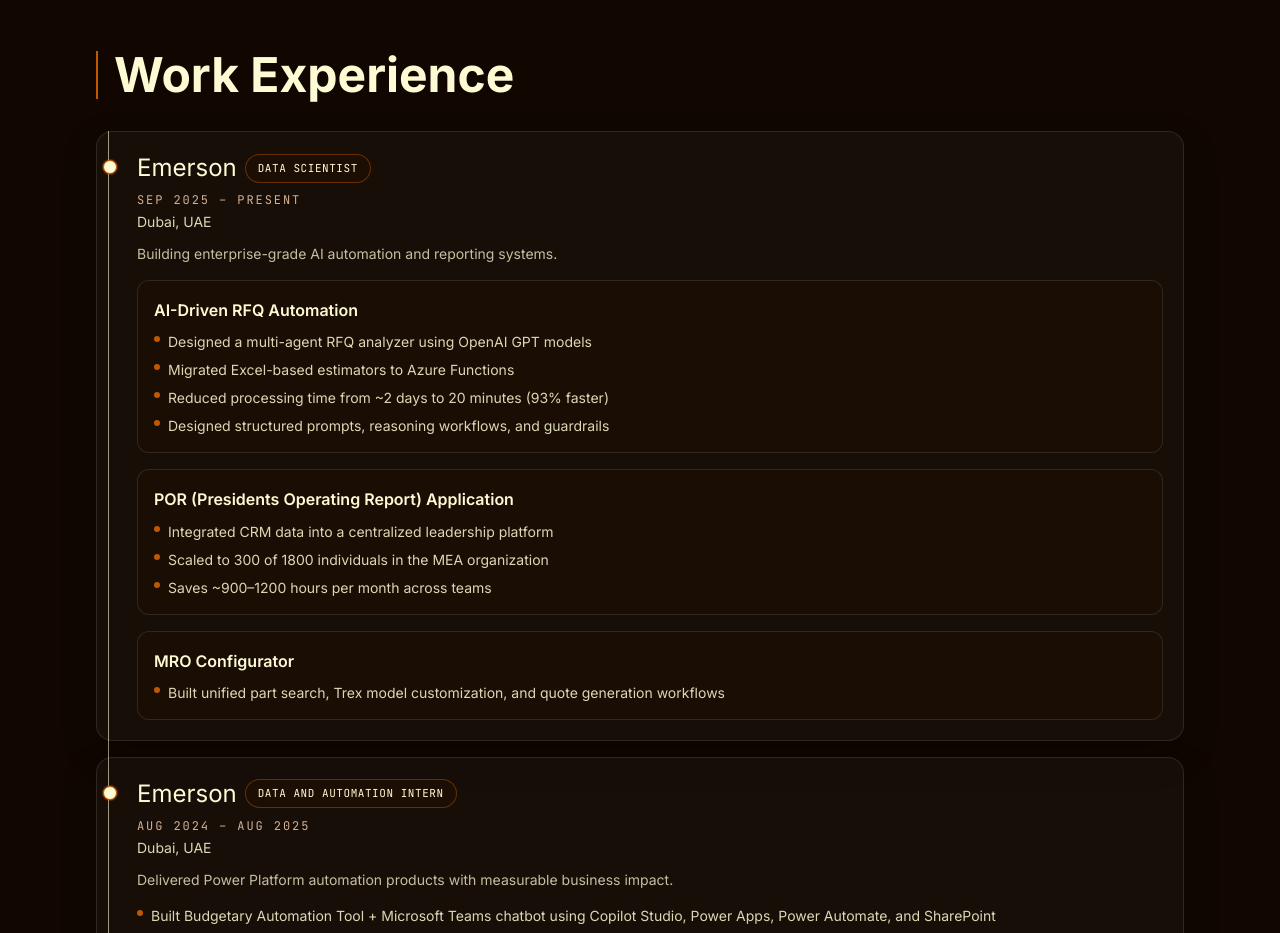
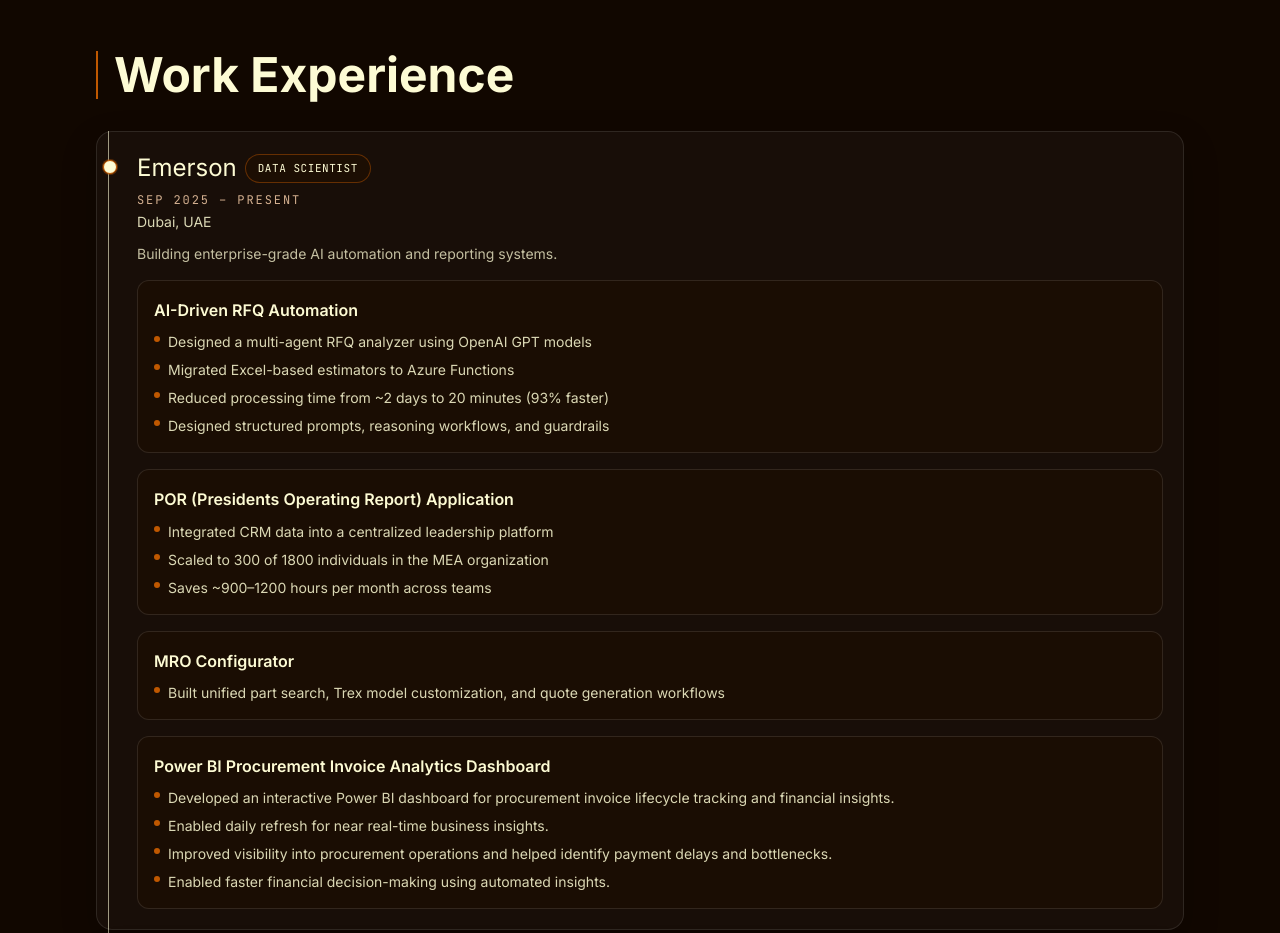
Before and after one commit to harshis15/PersonalPortfolioWebApp, a React (Vite) app in the folder personalportfoliowebapp/: page / in a window 1280 px wide. Shown: the part 2620-3553 px from the top of the page. Built offline with nearby package versions, Linux system fonts and the light colour scheme.

Commit message:
Added esker dashboard info

```diff
--- a/personalportfoliowebapp/src/data/portfolioData.ts
+++ b/personalportfoliowebapp/src/data/portfolioData.ts
@@ -129,7 +129,7 @@
   about: {
     title: 'About',
     statement:
-      "I'm a Dubai-based AI Engineer who thrives at the intersection of machine learning, generative AI, and real-world enterprise automation. From building multi-agent RFQ systems to deploying Power Platform ecosystems used by 300+ people, I care deeply about impact - not just output.",
+      "I'm a Dubai-based AI Engineer who thrives at the intersection of machine learning, generative AI, and real-world enterprise automation. From building multi-agent RFQ systems to deploying Power Platform ecosystems used by 300+ people, I care deeply about impact and not just output.",
     quickFacts: [
       {
         icon: '🎓',
@@ -252,6 +252,15 @@
             title: 'MRO Configurator',
             points: ['Built unified part search, Trex model customization, and quote generation workflows'],
           },
+          {
+            title: 'Power BI Procurement Invoice Analytics Dashboard',
+            points: [
+              'Developed an interactive Power BI dashboard for procurement invoice lifecycle tracking and financial insights.',
+              'Enabled daily refresh for near real-time business insights.',
+              'Improved visibility into procurement operations and helped identify payment delays and bottlenecks.',
+              'Enabled faster financial decision-making using automated insights.',
+            ],
+          },
         ],
       },
       {
@@ -270,7 +279,7 @@
       {
         company: 'YML (Code and Theory)',
         role: 'Associate Software Engineer',
-        dateRange: 'Aug 2022 – Present',
+        dateRange: 'Aug 2022 - Present',
         location: 'Bengaluru, India',
         summary:
           'Worked across iOS and MERN development, contributing to production mobile features, security-focused passkey initiatives, and full-stack web delivery.',
@@ -554,7 +563,41 @@
             },
           ],
         },
-      },
+        },
+        {
+            title: 'Power BI Procurement Invoice Analytics Dashboard',
+            description: 'Interactive real-time Power BI dashboard for procurement invoice lifecycle tracking and financial insights.',
+            tags: ['Power BI', 'Procurement', 'Data Analytics', 'SQL', 'Dashboarding'],
+            details: {
+                executiveSummary:
+                    'Built a real-time procurement analytics dashboard to monitor invoice lifecycle, aging, and payment performance across the organization.',
+                sections: [
+                    {
+                        heading: 'Overview',
+                        points: [
+                            'Developed an interactive Power BI dashboard using procurement invoice data.',
+                            'Enabled daily refresh for near real-time business insights.',
+                        ],
+                    },
+                    {
+                        heading: 'Dashboard Views',
+                        points: [
+                            'Summary overview with KPIs such as total, paid, pending, and set-aside invoices.',
+                            'Invoice aging analysis with overdue tracking and time-based trends.',
+                            'Payment performance view showing on-time vs delayed payments and supplier analysis.',
+                        ],
+                    },
+                    {
+                        heading: 'Impact',
+                        points: [
+                            'Improved visibility into procurement operations.',
+                            'Helped identify payment delays and bottlenecks.',
+                            'Enabled faster financial decision-making using automated insights.',
+                        ],
+                    },
+                ],
+            },
+        },
       {
         title: 'Credit One Bank iOS Development',
         description: 'Implemented and enhanced iOS app features with clean coding practices, debugging, and code reviews, including passkeys-related security functionality for safer user access.',
```
